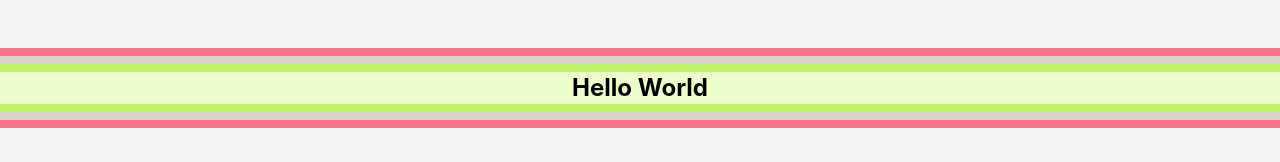
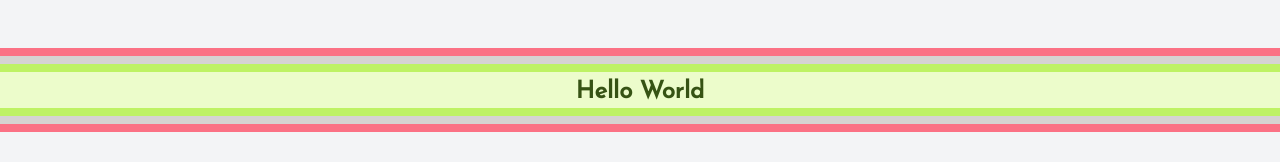
Before and after one commit to stujmar/pwa-playground, a React (Create React App) app: page / in a window 1280 px wide. Shown: the top 162 px of the page. Built offline with nearby package versions, Linux system fonts and the light colour scheme.

Commit message:
[sm] made a cool font from googles come in as a custom class, very cool

```diff
--- a/public/index.html
+++ b/public/index.html
@@ -25,6 +25,10 @@
       Learn how to configure a non-root public URL by running `npm run build`.
     -->
     <title>CRA | PWA</title>
+    <!-- FONTS -->
+    <link rel="preconnect" href="https://fonts.googleapis.com">
+    <link rel="preconnect" href="https://fonts.gstatic.com" crossorigin>
+    <link href="https://fonts.googleapis.com/css2?family=Josefin+Sans&display=swap" rel="stylesheet">
   </head>
   <body>
     <noscript>You need to enable JavaScript to run this app.</noscript>
--- a/src/App.js
+++ b/src/App.js
@@ -7,7 +7,7 @@ function App() {
         <div className="w-full border-b-8 border-rose-400"></div>
         <div className="w-full border-b-8 border-stone-300"></div>
         <div className="w-full border-b-8 border-lime-300"></div>
-        <div className="bg-lime-100">Hello World</div>
+        <div className="bg-lime-100 josefin pt-1 text-lime-900">Hello World</div>
         <div className="w-full border-b-8 border-lime-300"></div>
         <div className="w-full border-b-8 border-stone-300"></div>
         <div className="w-full border-b-8 border-rose-400"></div>
--- a/src/index.css
+++ b/src/index.css
@@ -15,3 +15,7 @@ code {
   font-family: source-code-pro, Menlo, Monaco, Consolas, 'Courier New',
     monospace;
 }
+
+.josefin {
+  font-family: 'Josefin Sans', sans-serif;
+}
```
